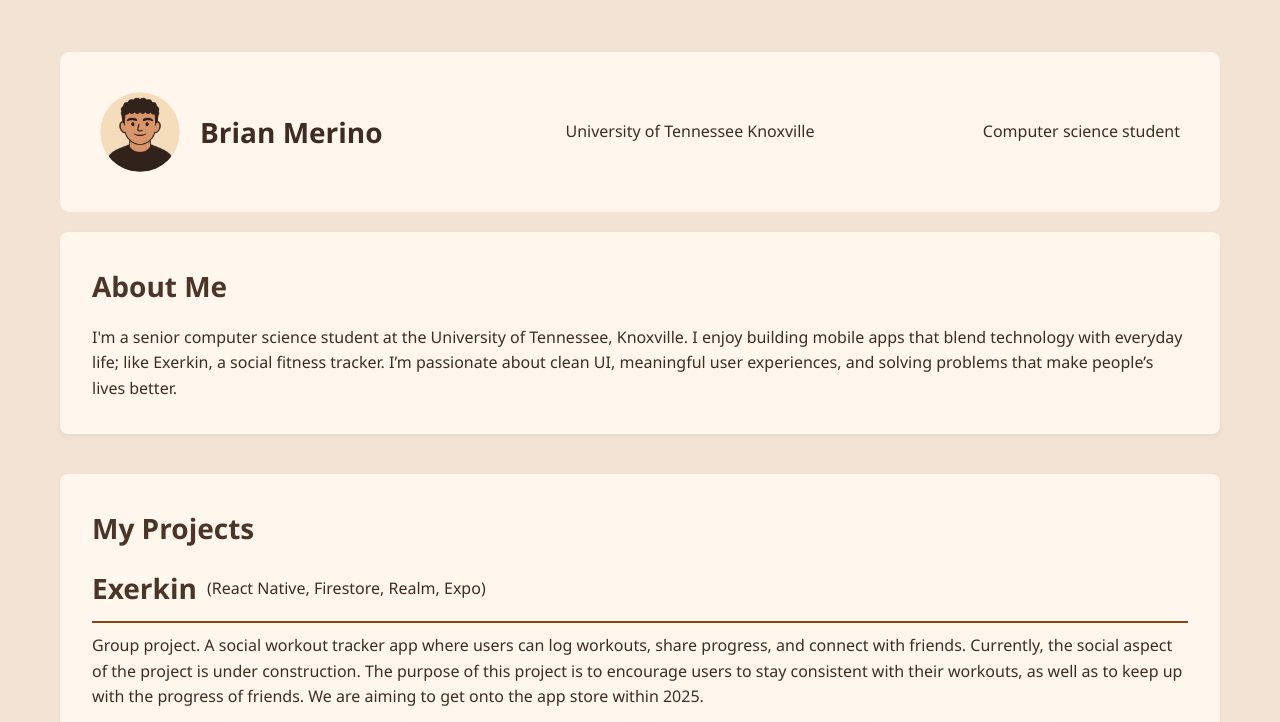
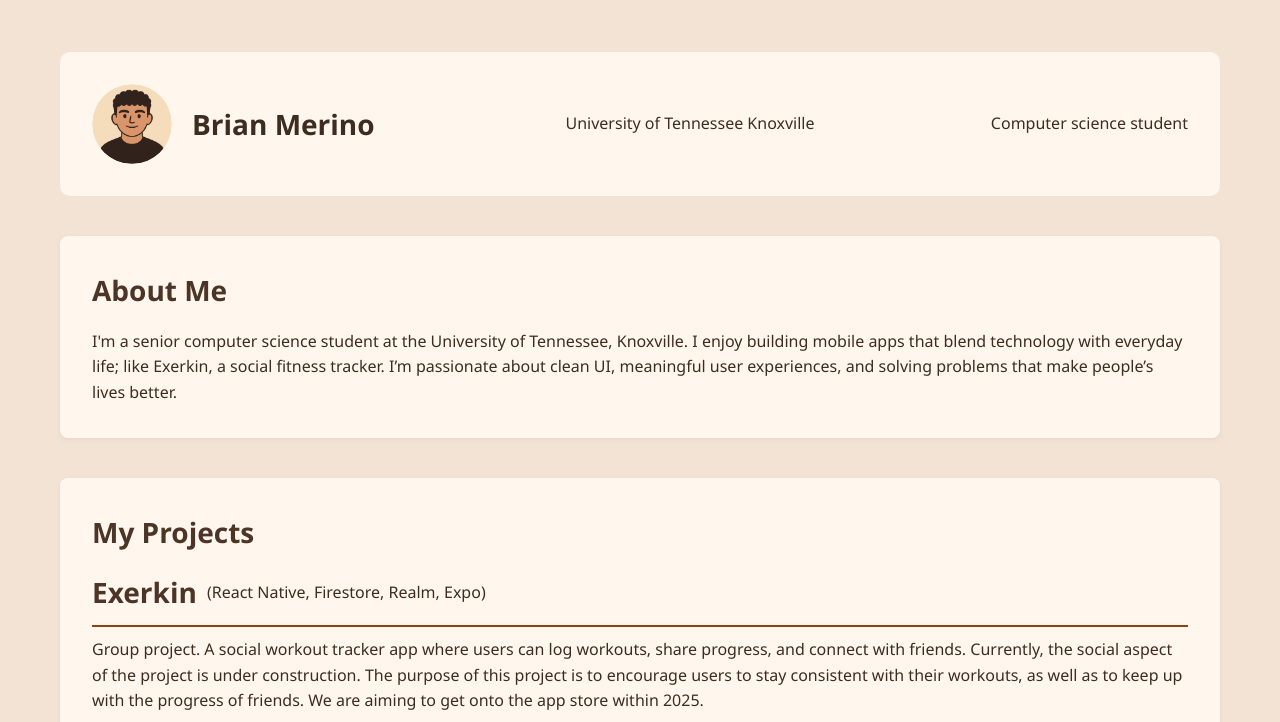
Before and after one commit to BrianMerino/personal-site, a plain HTML site: page index.html in a window 1280 px wide. Shown: the top 722 px of the page. Drawn offline with nearby package versions, Linux system fonts and the light colour scheme; grey boxes are pictures that could not be loaded.

Commit message:
SLight style changes

```diff
--- a/style.css
+++ b/style.css
@@ -22,8 +22,8 @@ body {
 header {
   background-color: #fff7ee;
   border-radius: 10px;
-  margin-bottom: 20px;
-  padding: 40px;
+  margin-bottom: 40px;
+  padding: 2rem;
 }
 
 /* Header: Avatar + Name/School/Title */
```
